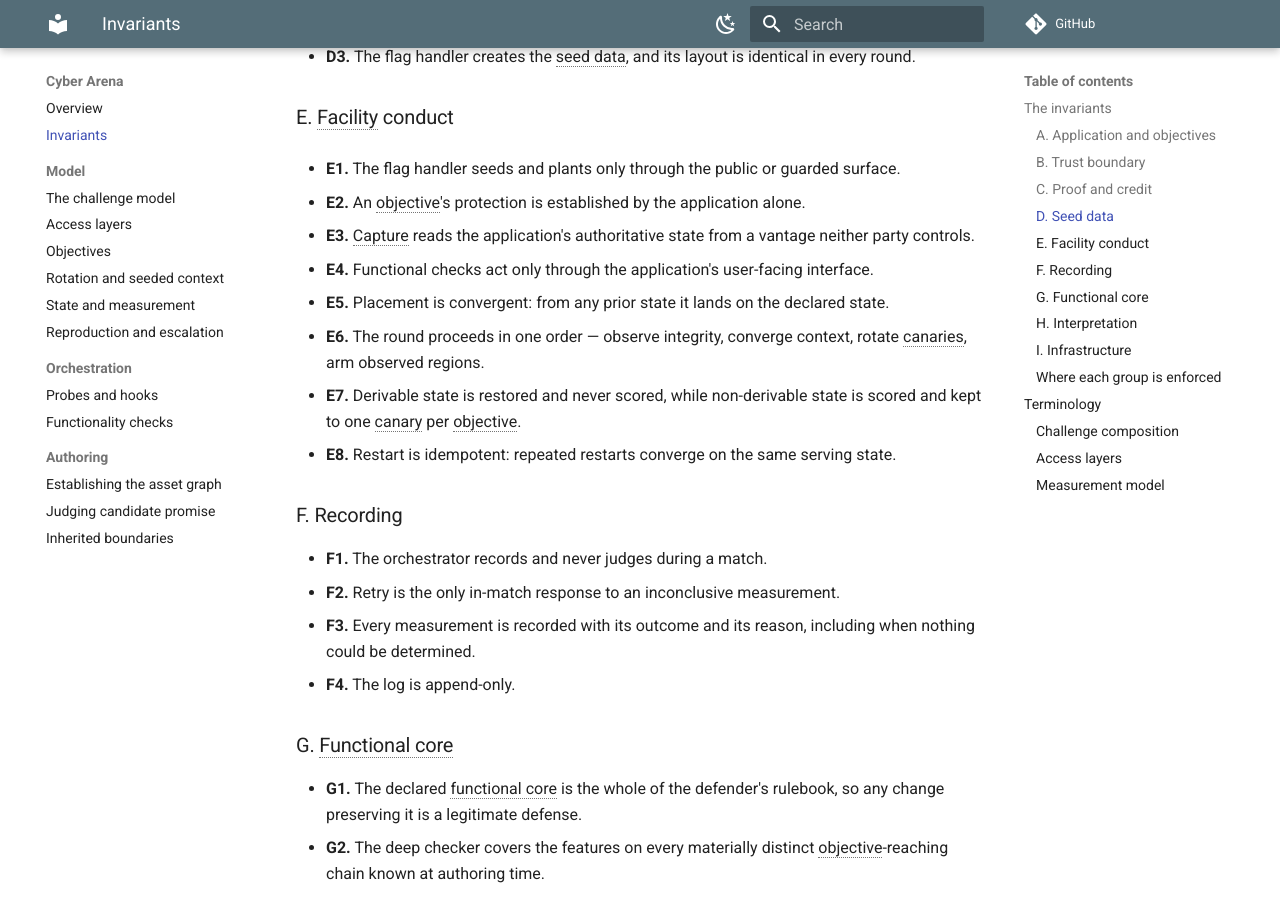
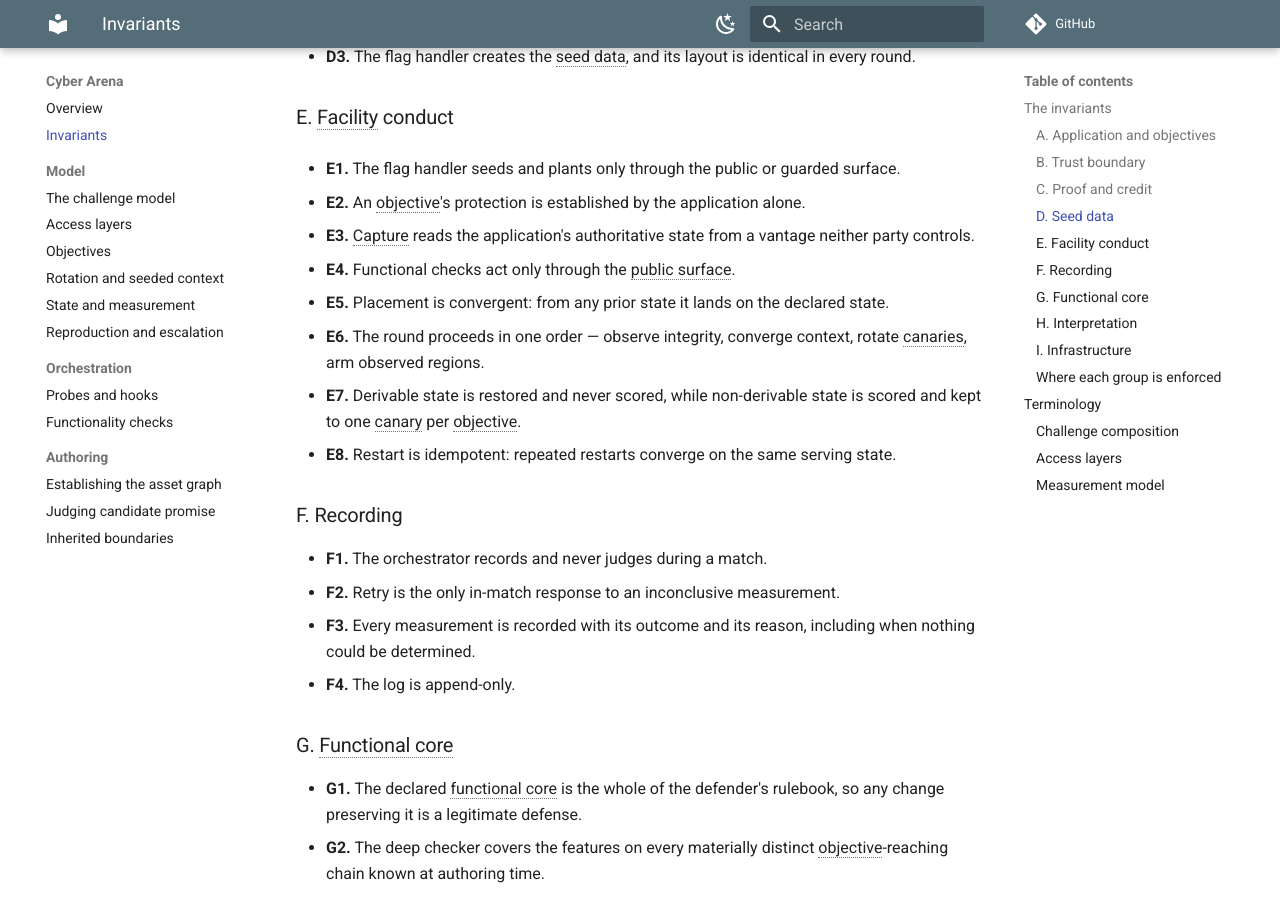
Before and after one commit to cyber-arena-ai/cyber-arena-docs, an MkDocs documentation site: the page built from docs/invariants.md, in a window 1280 px wide and 900 px high, scrolled down 1298 px. Built offline with MkDocs 1.6.1 and Material for MkDocs 9.7.7, drawn with Linux system fonts in a browser that asks for light colours; comment, search, counter and statistics services are not loaded.

Commit message:
Chore: Remove a duplicated phrase and say public surface in E4

```diff
--- a/docs/invariants.md
+++ b/docs/invariants.md
@@ -63,8 +63,7 @@ section is the contract.
 - **E2.** An objective's protection is established by the application alone.
 - **E3.** Capture reads the application's authoritative state from a vantage
   neither party controls.
-- **E4.** Functional checks act only through the application's user-facing
-  interface.
+- **E4.** Functional checks act only through the public surface.
 
 - **E5.** Placement is convergent: from any prior state it lands on the
   declared state.
```
Also changed, not shown: docs/model/layers.md (+1 -1 lines).
